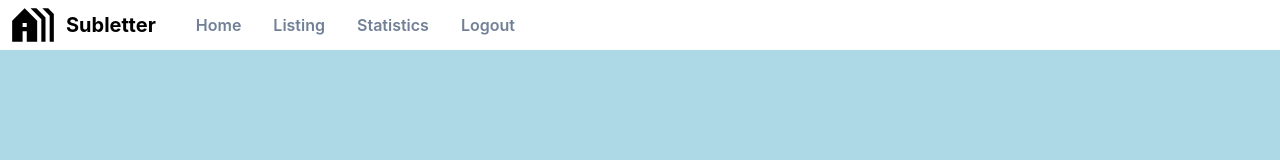
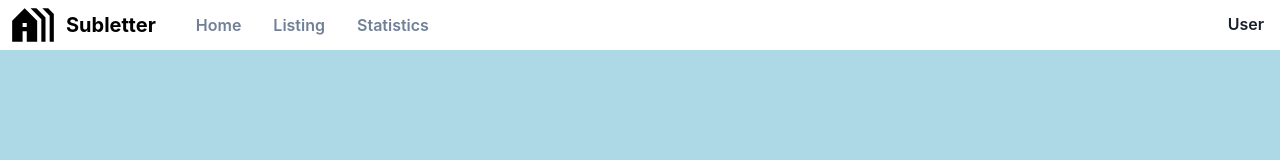
Before and after one commit to dilini-ranaweera/CIS-550-FINAL-PROJECT, a React (Create React App) app in the folder client/: page / in a window 1280 px wide. Shown: the top 160 px of the page. Built offline with nearby package versions, Linux system fonts and the light colour scheme.

Commit message:
remove logout

```diff
--- a/client/src/components/NavBar.js
+++ b/client/src/components/NavBar.js
@@ -28,12 +28,11 @@ function Navbar() {
                 {['Listing', 'Statistics'].map((item) => (
                   <Button key={item} onClick={() => navigate(`/${item.toLowerCase()}`)}>{item}</Button>
                 ))}
-                <Button key="Logout">Logout</Button>
               </ButtonGroup>
             )}
             <HStack spacing="3">
               {user ? (
-                <Button variant="primary" onClick={() => navigate('/profile')}>{user.name}</Button>
+                <Button variant="primary" onClick={() => navigate('/profile')}>User</Button>
               ) : (
                 <Button variant="ghost" onClick={() => navigate('/login')}>Login</Button>
               )}
```
